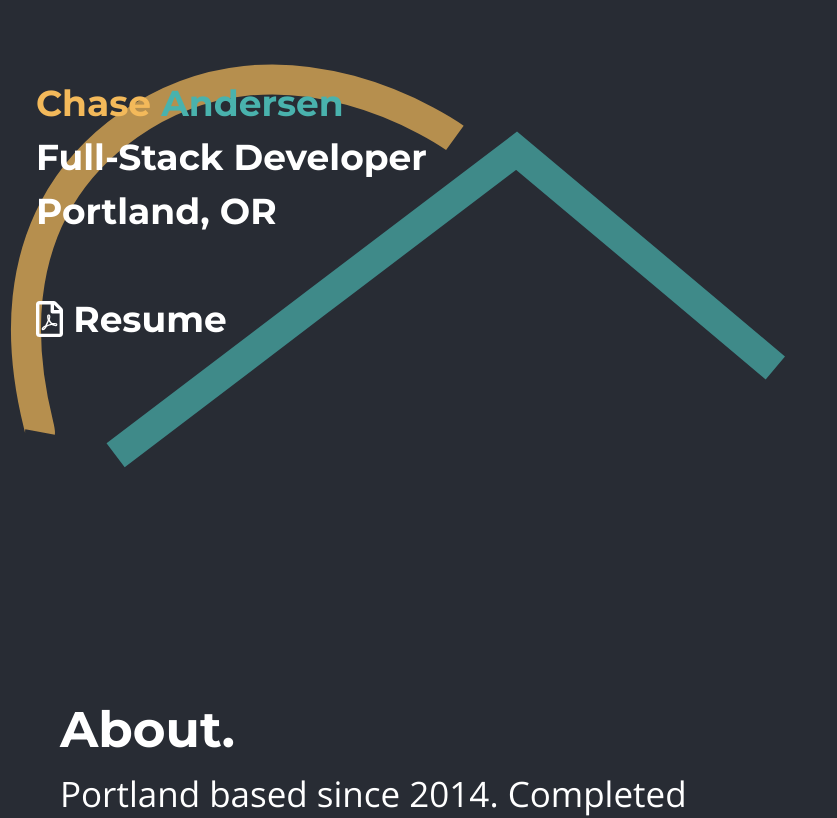
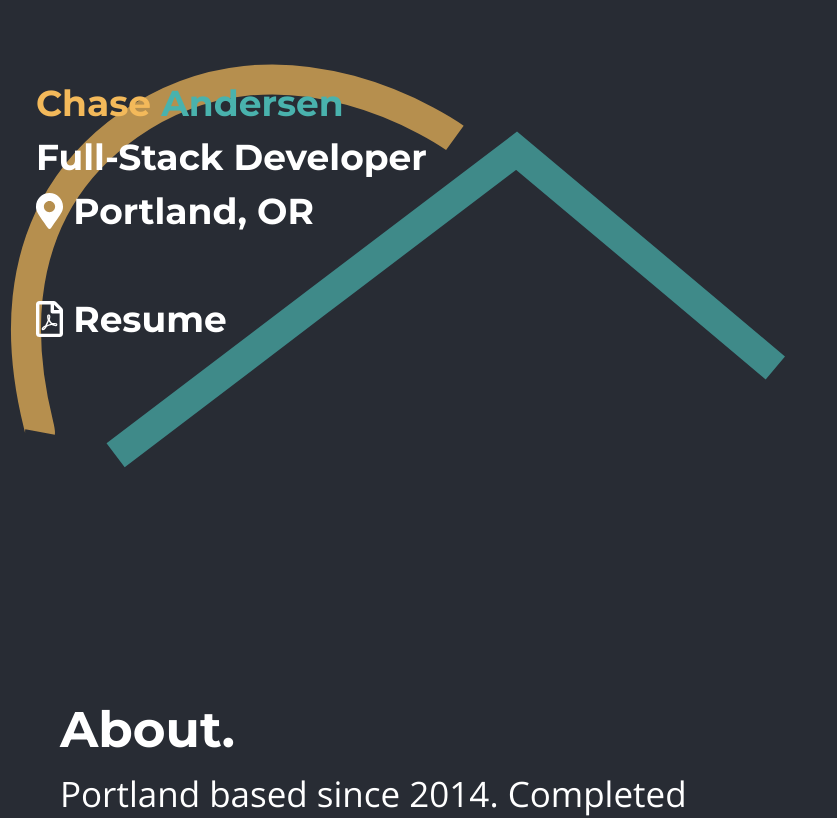
Before and after one commit to mr-andersen523/React-Portfolio4.0, a React (Create React App) app in the folder my-portfolio/: page / in a window 1280 px wide. Shown: the top 818 px of the page, without its empty margins (0-837 px from the left). Built offline with nearby package versions, Linux system fonts and the light colour scheme.

Commit message:
added location icon

```diff
--- a/my-portfolio/src/components/Header.js
+++ b/my-portfolio/src/components/Header.js
@@ -3,6 +3,7 @@ import Fade from 'react-reveal/Fade';
 import { FontAwesomeIcon } from '@fortawesome/react-fontawesome'
 
 import {faFilePdf } from '@fortawesome/free-regular-svg-icons'
+import {faMapMarkerAlt } from '@fortawesome/free-solid-svg-icons'
 
 
 
@@ -17,7 +18,7 @@ class Header extends Component {
             <br></br>
             Full-Stack Developer
             <br></br>
-            Portland, OR
+            <FontAwesomeIcon icon={faMapMarkerAlt}  /> Portland, OR
             <br></br>
             <br></br>
             <a href='https://drive.google.com/file/d/1E0QkxEkOXJdASCym1vjTy8CzKUJdu7oN/view?usp=sharing' id='resume-btn' ><FontAwesomeIcon icon={faFilePdf}  /> Resume </a>
```
